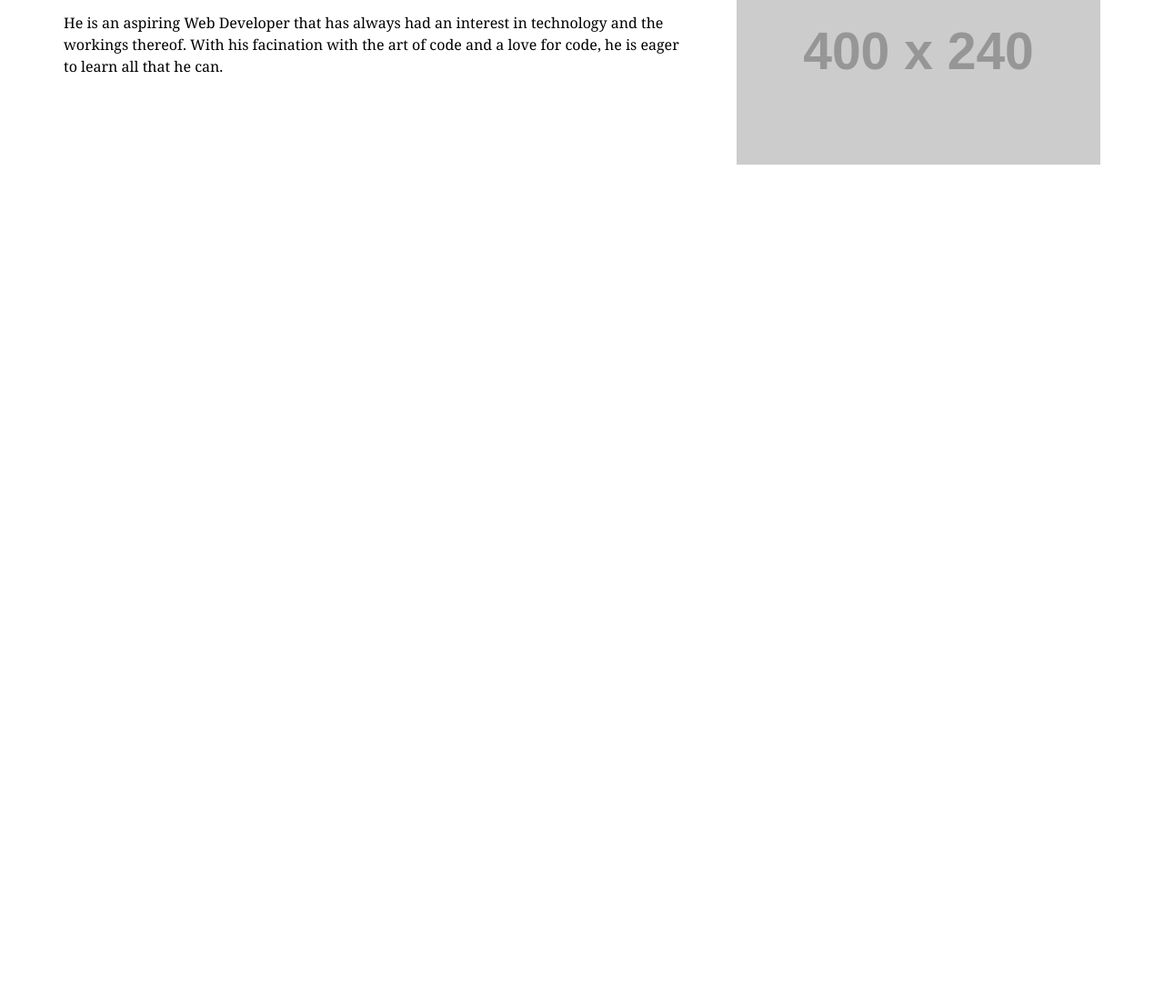
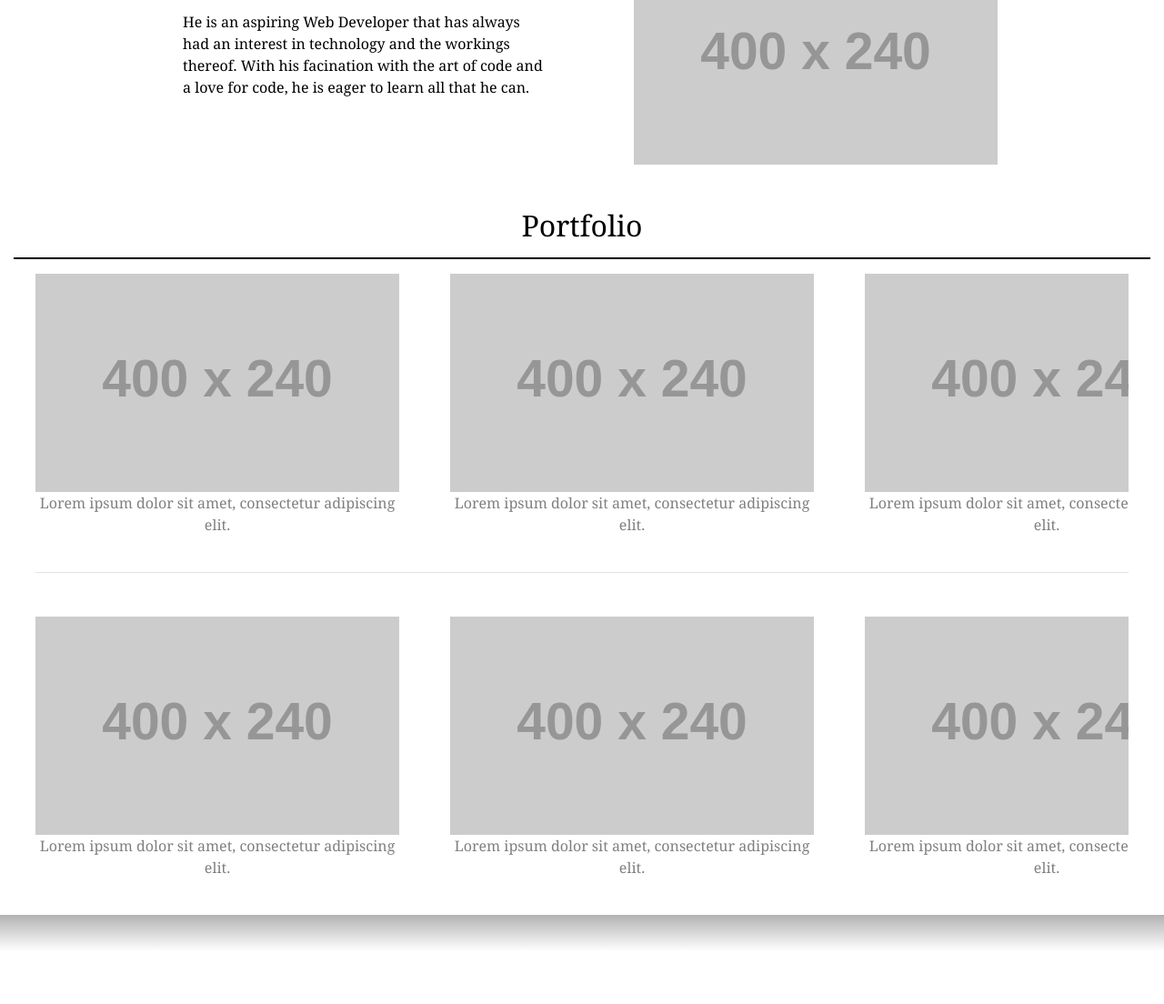
Before and after one commit to winteriscoming97/portfolio, a plain HTML site: page index.html in a window 1280 px wide. Shown: the part 609-1713 px from the top of the page at 91% size. Before the commit the page ends 800 px from the top, so only its background shows below. Drawn offline with nearby package versions, Linux system fonts and the light colour scheme; placeholder pictures from the web are drawn by us.

Commit message:
Added portfolio section and place holders

```diff
--- a/index.html
+++ b/index.html
@@ -11,7 +11,7 @@
     <!-- Custom CSS  -->
     <link rel="stylesheet" href="./style.css" type="text/css"/>
   </head>
-  <body>
+  <body class="pb-5">
 
     <!-- Greeting  -->
     <div class="container-fluid" id="Greeting">
@@ -24,29 +24,68 @@
       <!-- Nav Buttons  -->
       <nav class="row d-flex flex-grow-1 justify-content-center">
         <a href="#Bio"><button type="button" class="btn btn-light btn-lg mt-3">About Me</button></a>
-        <a href="#Porfolio"><button type="button" class="btn btn-light btn-lg mx-3 mt-3" >Portfolio</button></a>
+        <a href="#Portfolio"><button type="button" class="btn btn-light btn-lg mx-3 mt-3" >Portfolio</button></a>
         <a href="#Contact"> <button type="button" class="btn btn-light btn-lg mt-3">Contact Me</button></a>
       </nav>
     </div>
 
       <!-- Divider Shadow  -->
-    <div class="container-fluid divider">
+    <div class="w-100 divider">
     </div>
 
 <!-- Bio Section  -->
-    <div class="container" id="Bio">
-      <div class="row d-flex flex-grow-1 justify-content-center justify-content-md-start flex-md-nowrap">
-        <div class="mr-md-5">
+    <div class="container mb-5" id="Bio">
+      <div class="row d-flex flex-grow-1 justify-content-center flex-md-nowrap">
+        <div class="bio-text mx-md-5">
 
           <h2 class="text-center">Who is Justin?</h2>
-          <hr class="mx-0">
-          <p>He is an aspiring Web Developer that has always had an interest in technology and the workings thereof. With his facination with the art of code and a love for code, he is eager to learn all that he can.</p>
+          <p class=" pt-4 border-top">He is an aspiring Web Developer that has always had an interest in technology and the workings thereof. With his facination with the art of code and a love for code, he is eager to learn all that he can.</p>
         </div>
-          <img src="https://via.placeholder.com/400x240" alt=""/>
+          <img class="pl-md-5" src="https://via.placeholder.com/400x240" alt=""/>
       </div>
     </div>
 
     <!-- Portfolio Section  -->
+    <div class="container-fluid text-center" id="Portfolio">
+      <h2>Portfolio</h2>
+      <hr>
+      <div class="row d-flex mx-md-4 flex-nowrap border-bottom pb-4">
+        <div class="mr-2 flex-grow-1">
+          <img src="https://via.placeholder.com/400x240" alt="">
+          <p class="text-black-50">Lorem ipsum dolor sit amet, consectetur adipiscing elit.</p>
+        </div>
+        <div class="mx-5 flex-grow-1">
+          <img src="https://via.placeholder.com/400x240" alt="">
+          <p class="text-black-50">Lorem ipsum dolor sit amet, consectetur adipiscing elit.</p>
+        </div>
+        <div class="ml-2 flex-grow-1">
+          <img src="https://via.placeholder.com/400x240" alt="">
+          <p class="text-black-50">Lorem ipsum dolor sit amet, consectetur adipiscing elit.</p>
+        </div>
 
+      </div>
+      <div class="row d-flex mx-md-4 flex-nowrap pt-5 pb-4">
+        <div class="mr-2 flex-grow-1">
+          <img src="https://via.placeholder.com/400x240" alt="">
+          <p class="text-black-50">Lorem ipsum dolor sit amet, consectetur adipiscing elit.</p>
+        </div>
+        <div class="mx-5 flex-grow-1">
+          <img src="https://via.placeholder.com/400x240" alt="">
+          <p class="text-black-50">Lorem ipsum dolor sit amet, consectetur adipiscing elit.</p>
+        </div>
+        <div class="ml-2 flex-grow-1">
+          <img src="https://via.placeholder.com/400x240" alt="">
+          <p class="text-black-50">Lorem ipsum dolor sit amet, consectetur adipiscing elit.</p>
+        </div>
+
+      </div>
+    </div>
+
+    <!-- Contact Section  -->
+    <div class="divider w-100">
+    </div>
+    <div class="">
+
+    </div>
   </body>
 </html>
--- a/style.css
+++ b/style.css
@@ -15,8 +15,10 @@ hr {
 }
 
 .container-fluid,
-.container {
+.container,
+.row {
   min-width: 450px;
+  max-width: 100%;
 }
 /*  Nav  */
 
@@ -51,11 +53,18 @@ hr {
 .divider {
   height: 50px;
   width: 100%;
-  background-image: linear-gradient(hsl(0, 0%, 40%), white 80%);
+  background-image: linear-gradient(hsl(0, 0%, 70%), white 80%);
 }
 
 /* Bio Section  */
+.bio-text {
+  width: 400px;
+}
 
 /* Portfolio  */
+#Portfolio .row {
+  overflow-x: scroll;
+}
+
 
 /* Contacts  */
```
